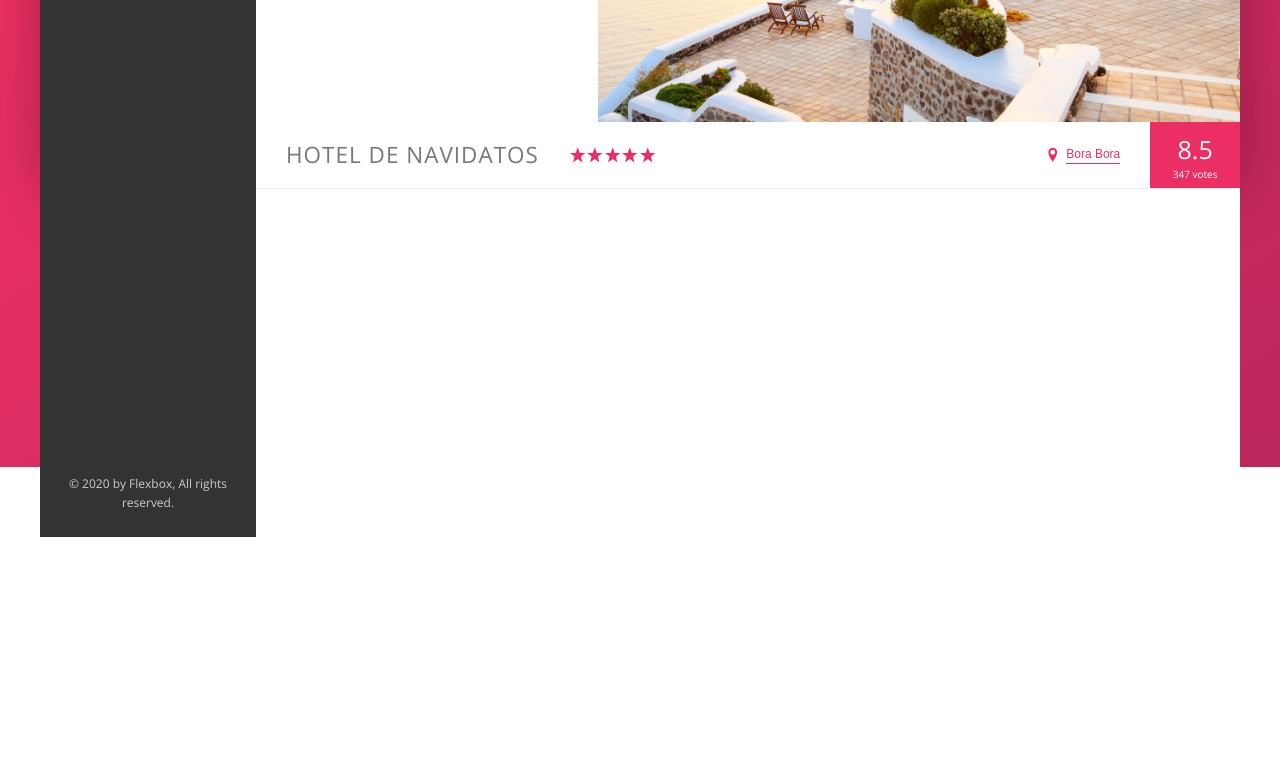
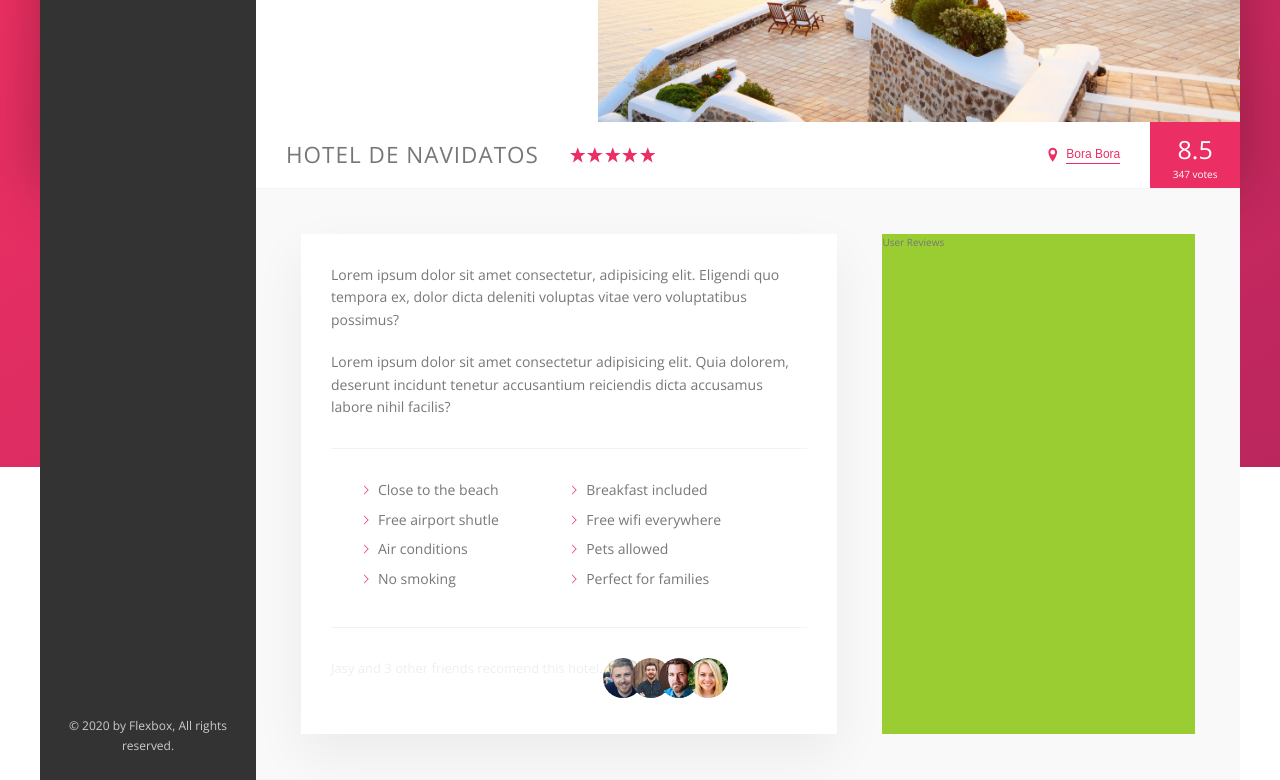
Before and after one commit to ionpdev/flexbox-project, a website: page index.html in a window 1280 px wide. Shown: the part 413-1193 px from the top of the page. Before the commit the page ends 950 px from the top, so only its background shows below. Drawn offline with nearby package versions, Linux system fonts and the light colour scheme; files that its build step writes are made by us from their sources.

Commit message:
update, starting working

```diff
--- a/index.html
+++ b/index.html
@@ -142,6 +142,59 @@
               <div class="overvirew__rating-count">347 votes</div>
             </div>
           </div>
+
+          <div class="detail">
+            <div class="description">
+              <p class="paragraph">
+                Lorem ipsum dolor sit amet consectetur, adipisicing elit.
+                Eligendi quo tempora ex, dolor dicta deleniti voluptas vitae
+                vero voluptatibus possimus?
+              </p>
+              <p class="paragraph">
+                Lorem ipsum dolor sit amet consectetur adipisicing elit. Quia
+                dolorem, deserunt incidunt tenetur accusantium reiciendis dicta
+                accusamus labore nihil facilis?
+              </p>
+              <ul class="list">
+                <li class="list__item">Close to the beach</li>
+                <li class="list__item">Breakfast included</li>
+                <li class="list__item">Free airport shutle</li>
+                <li class="list__item">Free wifi everywhere</li>
+                <li class="list__item">Air conditions</li>
+                <li class="list__item">Pets allowed</li>
+                <li class="list__item">No smoking</li>
+                <li class="list__item">Perfect for families</li>
+              </ul>
+              <div class="recomend">
+                <p class="recomend__count">
+                  Jasy and 3 other friends recomend this hotel.
+                </p>
+                <div class="recomend__friends">
+                  <img
+                    src="img/user-3.jpg"
+                    alt="Friends Recomend"
+                    class="recomend__photo"
+                  />
+                  <img
+                    src="img/user-4.jpg"
+                    alt="Friends Recomend"
+                    class="recomend__photo"
+                  />
+                  <img
+                    src="img/user-5.jpg"
+                    alt="Friends Recomend"
+                    class="recomend__photo"
+                  />
+                  <img
+                    src="img/user-6.jpg"
+                    alt="Friends Recomend"
+                    class="recomend__photo"
+                  />
+                </div>
+              </div>
+            </div>
+            <div class="user-reviews">User Reviews</div>
+          </div>
         </main>
       </div>
     </div>
--- a/sass/_base.scss
+++ b/sass/_base.scss
@@ -26,6 +26,9 @@ Grey dark 3: #999
   --color-grey-dark-3: #999;
 
   --shadow-dark: 0 2rem 6rem rgba(0, 0, 0, 0.3);
+  --shadow-light: 0 2rem 5rem rgba(0, 0, 0, 0.06);
+
+  --line: 1px solid var(--color-grey-light-2);
 }
 
 * {
--- a/sass/_components.scss
+++ b/sass/_components.scss
@@ -199,7 +199,7 @@
 .overview {
   display: flex;
   align-items: center;
-  border-bottom: 1px solid var(--color-grey-light-2);
+  border-bottom: var(--line);
 
   &__heading {
     font-size: 2.25rem;
@@ -288,7 +288,7 @@
 
   50% {
     transform: scale(1.05);
-    box-shadow: 0 1rem 4rem rgba($color: #000000, $alpha: 0.25);
+    box-shadow: 0 1rem 4rem rgba(0, 0, 0, 0.25);
   }
 
   100% {
@@ -296,3 +296,70 @@
     box-shadow: none;
   }
 }
+
+// ---------------------------
+// Paragraph
+.paragraph:not(:last-of-type) {
+  margin-bottom: 2rem;
+}
+
+// ---------------------------
+// List
+.list {
+  list-style: none;
+  margin: 3rem 0;
+  padding: 3rem;
+  border-top: var(--line);
+  border-bottom: var(--line);
+
+  display: flex;
+  flex-wrap: wrap;
+
+  &__item {
+    flex: 0 0 50%;
+    margin-bottom: 0.7rem;
+  }
+
+  &__item::before {
+    content: "";
+    display: inline-block;
+    height: 1rem;
+    width: 1rem;
+    margin-right: 0.7rem;
+
+    // old browsers
+    // background-image: url(../img/chevron-thin-right.svg);
+    // background-size: cover;
+
+    // new browsers - masks
+    background-color: var(--color-primary);
+    -webkit-mask-image: url(../img/chevron-thin-right.svg);
+    -webkit-mask-size: cover;
+    mask-image: url(../img/chevron-thin-right.svg);
+    mask-size: cover;
+  }
+}
+// ---------------------------
+// Recommend
+.recomend {
+  font-size: 1.3rem;
+  color: var(--color-grey-light-3);
+
+  display: flex;
+
+  &__count {
+  }
+
+  &__friends {
+  }
+
+  &__photo {
+    height: 4rem;
+    width: 4rem;
+    border-radius: 50%;
+
+    &:not(:last-child) {
+      margin-right: -1.5rem;
+    }
+  }
+}
--- a/sass/_layout.scss
+++ b/sass/_layout.scss
@@ -8,7 +8,7 @@
 .header {
   height: 7rem;
   background-color: #fff;
-  border-bottom: 1px solid var(--color-grey-light-2);
+  border-bottom: var(--line);
   font-size: 1.4rem;
 
   display: flex;
@@ -32,7 +32,30 @@
 
 .hotel-view {
   background-color: #fff;
-  height: 80rem;
 
   flex: 1;
 }
+
+.detail {
+  display: flex;
+
+  padding: 4.5rem;
+  background-color: var(--color-grey-light-1);
+  border-bottom: var(--line);
+}
+
+.description {
+  background-color: #fff;
+  box-shadow: var(--shadow-light);
+  padding: 3rem;
+  margin-right: 4.5rem;
+  font-size: 1.4rem;
+
+  flex: 0 0 60%;
+}
+
+.user-reviews {
+  background-color: yellowgreen;
+
+  flex: 1;
+}
--- a/sass/main.scss
+++ b/sass/main.scss
@@ -1,3 +1,5 @@
+// Code by Ion Popa
+
 @import "base";
 @import "layout";
 @import "components";
```
Also changed, not shown: img/text.txt (deleted, +0 -17 lines).
